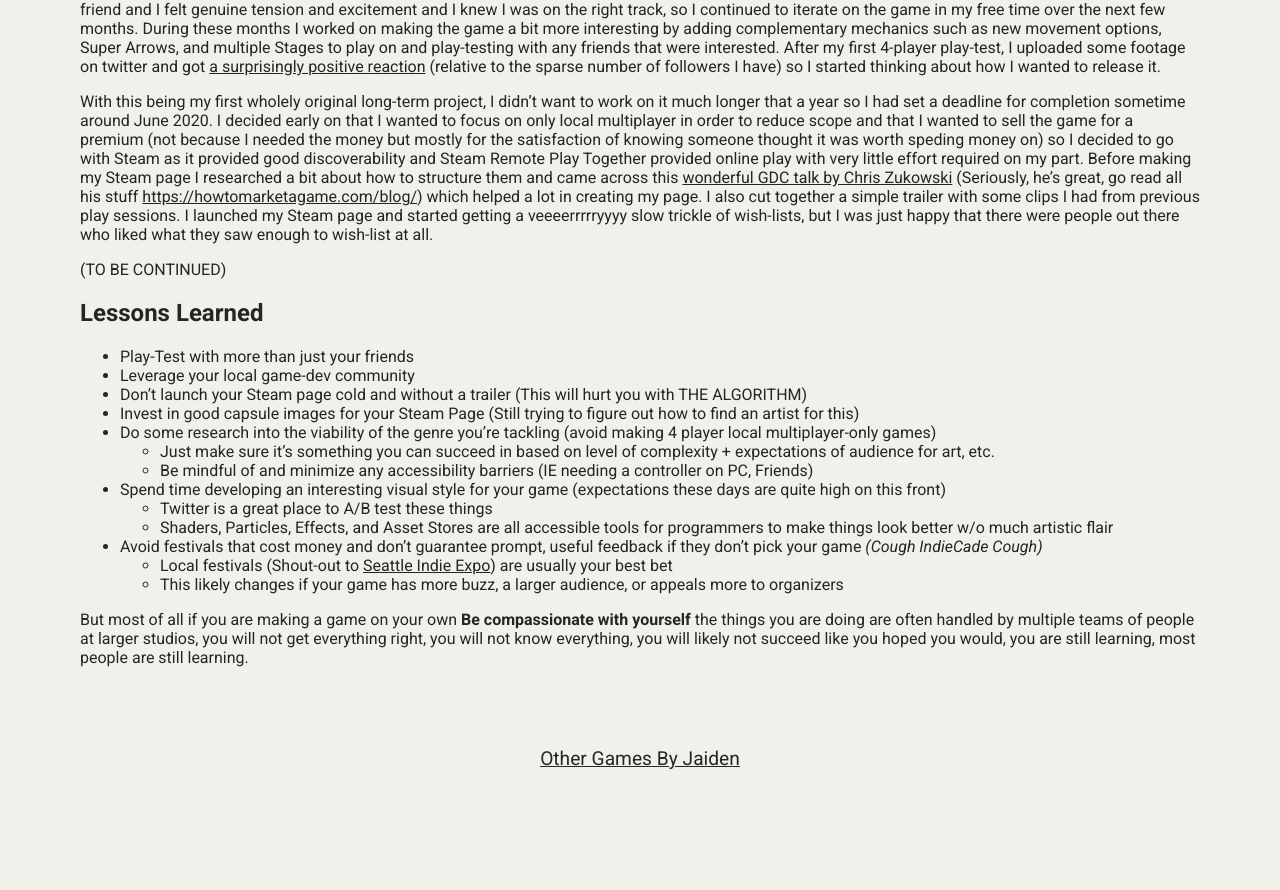
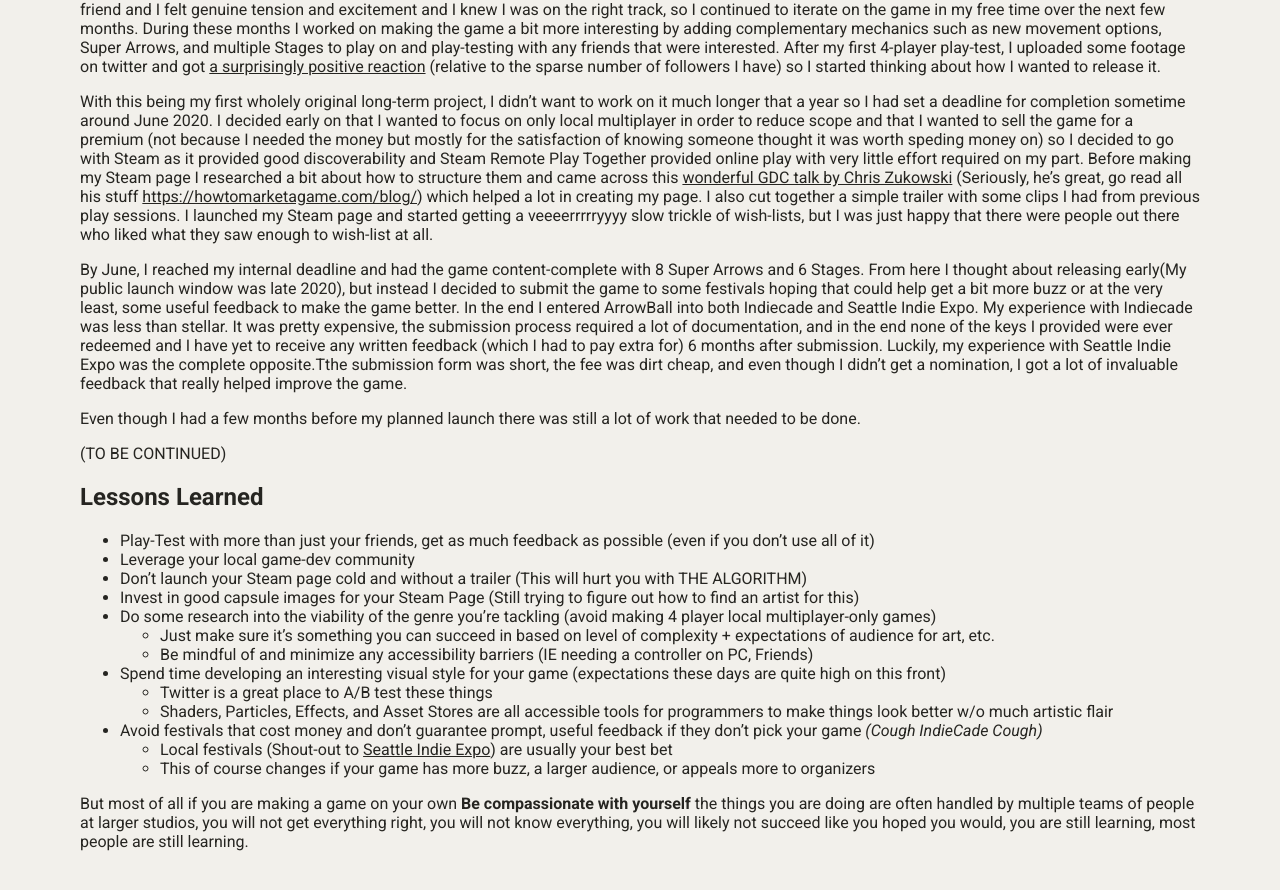
Before and after one commit to jaideng123/jaideng123.github.io, a Jekyll site: the page built from _posts/games/2020-01-01-ArrowBall.md, in a window 1280 px wide and 900 px high, scrolled down 3034 px. Shown: the top 890 px of the window. Built offline with Jekyll 4.4.1, drawn with Linux system fonts in a browser that asks for light colours; nearby versions of some CDN libraries; before the commit the page ends 3820 px from its top, so only the background shows below that.

Commit message:
More ArrowBall Post-Mortem

```diff
--- a/_posts/games/2020-01-01-ArrowBall.md
+++ b/_posts/games/2020-01-01-ArrowBall.md
@@ -64,11 +64,15 @@
 
 With this being my first wholely original long-term project, I didn't want to work on it much longer that a year so I had set a deadline for completion sometime around June 2020. I decided early on that I wanted to focus on only local multiplayer in order to reduce scope and that I wanted to sell the game for a premium (not because I needed the money but mostly for the satisfaction of knowing someone thought it was worth speding money on) so I decided to go with Steam as it provided good discoverability and Steam Remote Play Together provided online play with very little effort required on my part. Before making my Steam page I researched a bit about how to structure them and came across this [wonderful GDC talk by Chris Zukowski](https://www.youtube.com/watch?v=UJiv14uPOac) (Seriously, he's great, go read all his stuff [https://howtomarketagame.com/blog/](https://howtomarketagame.com/blog/)) which helped a lot in creating my page. I also cut together a simple trailer with some clips I had from previous play sessions. I launched my Steam page and started getting a veeeerrrrryyyy slow trickle of wish-lists, but I was just happy that there were people out there who liked what they saw enough to wish-list at all.
 
+By June, I reached my internal deadline and had the game content-complete with 8 Super Arrows and 6 Stages. From here I thought about releasing early(My public launch window was late 2020), but instead I decided to submit the game to some festivals hoping that could help get a bit more buzz or at the very least, some useful feedback to make the game better. In the end I entered ArrowBall into both Indiecade and Seattle Indie Expo. My experience with Indiecade was less than stellar. It was pretty expensive, the submission process required a lot of documentation, and in the end none of the keys I provided were ever redeemed and I have yet to receive any written feedback (which I had to pay extra for) 6 months after submission. Luckily, my experience with Seattle Indie Expo was the complete opposite.Tthe submission form was short, the fee was dirt cheap, and even though I didn't get a nomination, I got a lot of invaluable feedback that really helped improve the game.
+
+Even though I had a few months before my planned launch there was still a lot of work that needed to be done.
+
 (TO BE CONTINUED)
 
 ## Lessons Learned
 
-- Play-Test with more than just your friends
+- Play-Test with more than just your friends, get as much feedback as possible (even if you don't use all of it)
 - Leverage your local game-dev community
 - Don't launch your Steam page cold and without a trailer (This will hurt you with THE ALGORITHM)
 - Invest in good capsule images for your Steam Page (Still trying to figure out how to find an artist for this)
@@ -80,6 +84,6 @@
     - Shaders, Particles, Effects, and Asset Stores are all accessible tools for programmers to make things look better w/o much artistic flair
 - Avoid festivals that cost money and don't guarantee prompt, useful feedback if they don't pick your game *(Cough IndieCade Cough)*
     - Local festivals (Shout-out to [Seattle Indie Expo](https://six.seattleindies.org/)) are usually your best bet
-    - This likely changes if your game has more buzz, a larger audience, or appeals more to organizers
+    - This of course changes if your game has more buzz, a larger audience, or appeals more to organizers
 
 But most of all if you are making a game on your own **Be compassionate with yourself** the things you are doing are often handled by multiple teams of people at larger studios, you will not get everything right, you will not know everything, you will likely not succeed like you hoped you would, you are still learning, most people are still learning.
```
